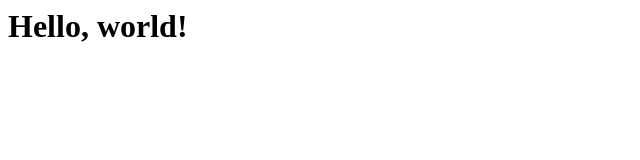
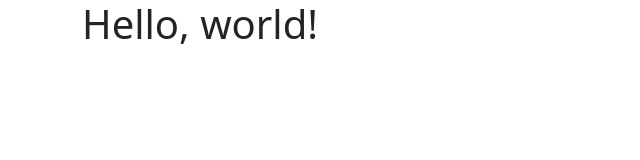
Before and after one commit to CLMathews/CodeSpace-Induction-Test, a plain HTML site: page Index.html in a window 1280 px wide. Shown: the whole page, without its empty margins (0-640 px from the left). Drawn offline with nearby package versions, Linux system fonts and the light colour scheme.

Commit message:
Add files via upload

```diff
--- a/Index.html
+++ b/Index.html
@@ -5,8 +5,17 @@
     <meta charset="utf-8">
     <meta name="viewport" content="width=device-width, initial-scale=1">
     <title>Bootstrap demo</title>
+    <link href="https://cdn.jsdelivr.net/npm/bootstrap@5.2.3/dist/css/bootstrap.min.css" rel="stylesheet" integrity="sha384-rbsA2VBKQhggwzxH7pPCaAqO46MgnOM80zW1RWuH61DGLwZJEdK2Kadq2F9CUG65" crossorigin="anonymous">
+
   </head>
+
   <body>
+
+  <div class="container">
     <h1>Hello, world!</h1>
+    <script src="https://cdn.jsdelivr.net/npm/bootstrap@5.2.3/dist/js/bootstrap.bundle.min.js" integrity="sha384-kenU1KFdBIe4zVF0s0G1M5b4hcpxyD9F7jL+jjXkk+Q2h455rYXK/7HAuoJl+0I4" crossorigin="anonymous"></script>
+  </div>
+
+
   </body>
 </html>
```
